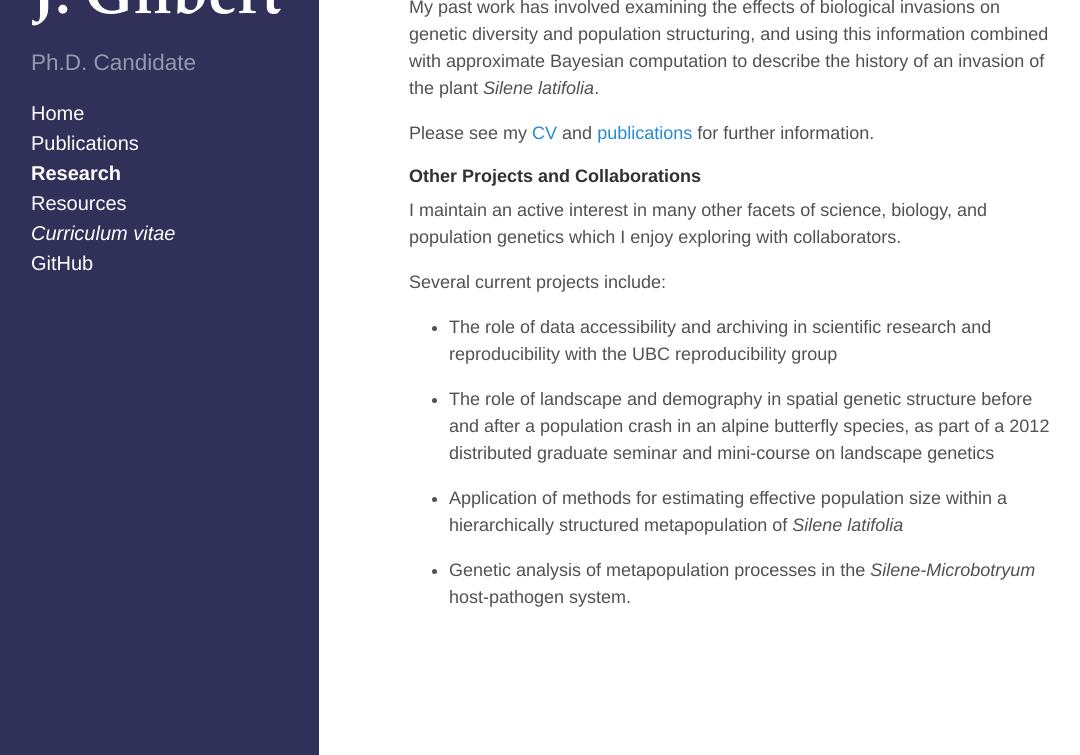
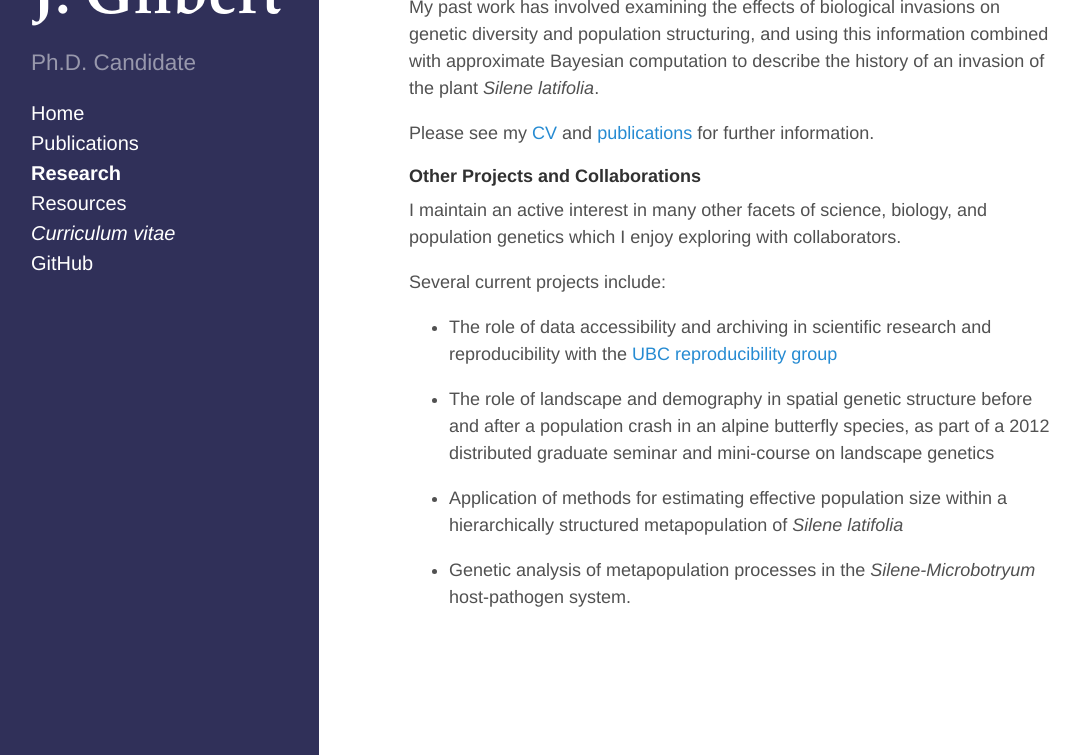
Before and after one commit to kjgilbert/kjgilbert.github.io, a Jekyll site: the page built from research.md, in a window 1280 px wide and 900 px high, scrolled down 737 px, cut to the strip 145-900 px from the top of the window. Shown: the whole strip, without its empty margins (5-1085 px from the left). Built offline with Jekyll 4.4.1, drawn with Linux system fonts in a browser that asks for light colours; Markdown is read by kramdown in place of the engine named in the settings; part of the change alters nothing that is shown.

```diff
--- a/research.md
+++ b/research.md
@@ -37,7 +37,7 @@ genetics which I enjoy exploring with collaborators.
 Several current projects include:
 
 - The role of data accessibility and archiving in scientific research and reproducibility
-with the UBC reproducibility group
+with the [UBC reproducibility group](http://www.zoology.ubc.ca/~repro/UBC_Reproducibility_Group/Welcome.html)
 
 -  The role of landscape and demography in spatial genetic structure before and after a
 population crash in an alpine butterfly species, as part of a 2012 distributed graduate
```
